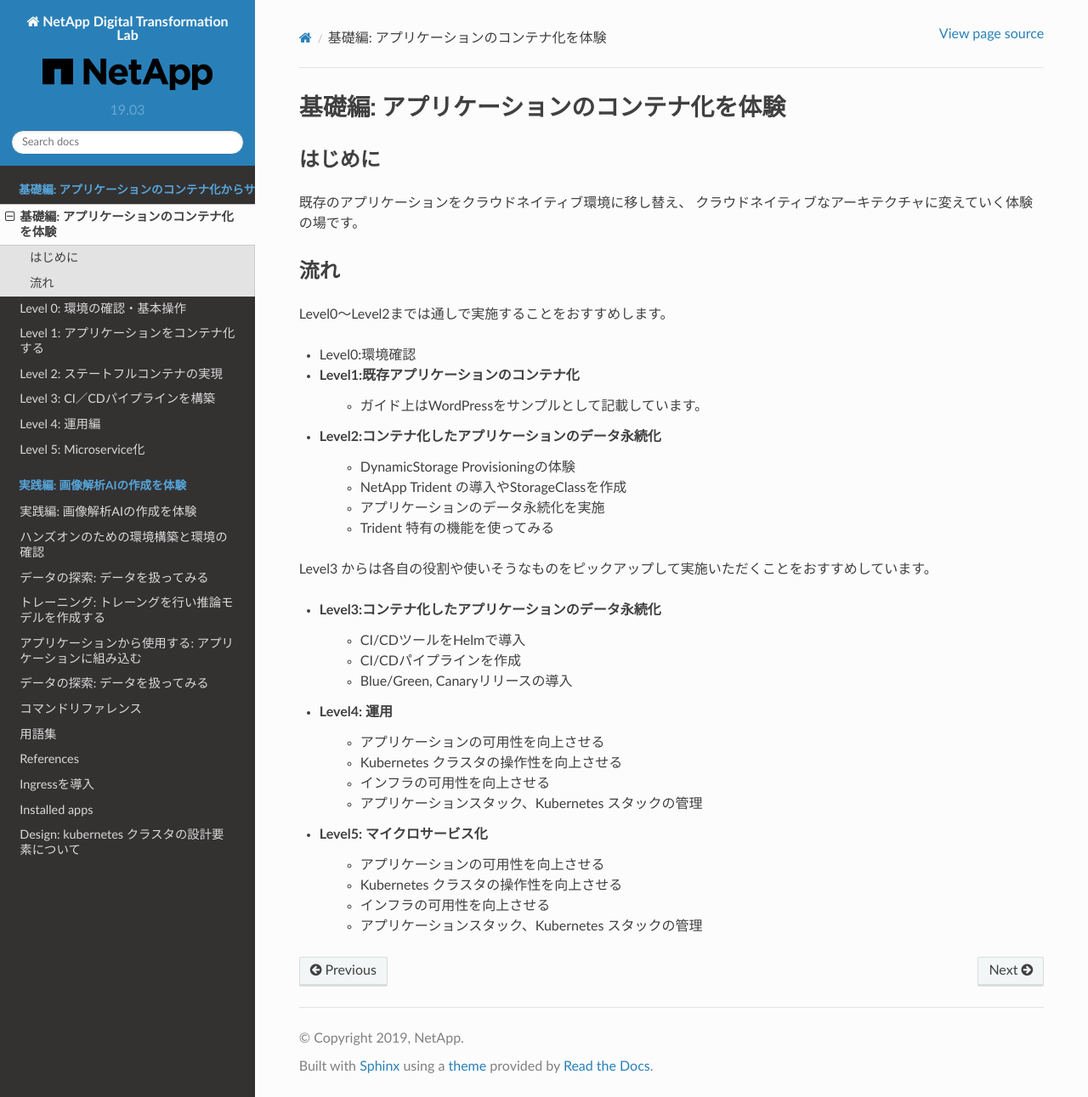
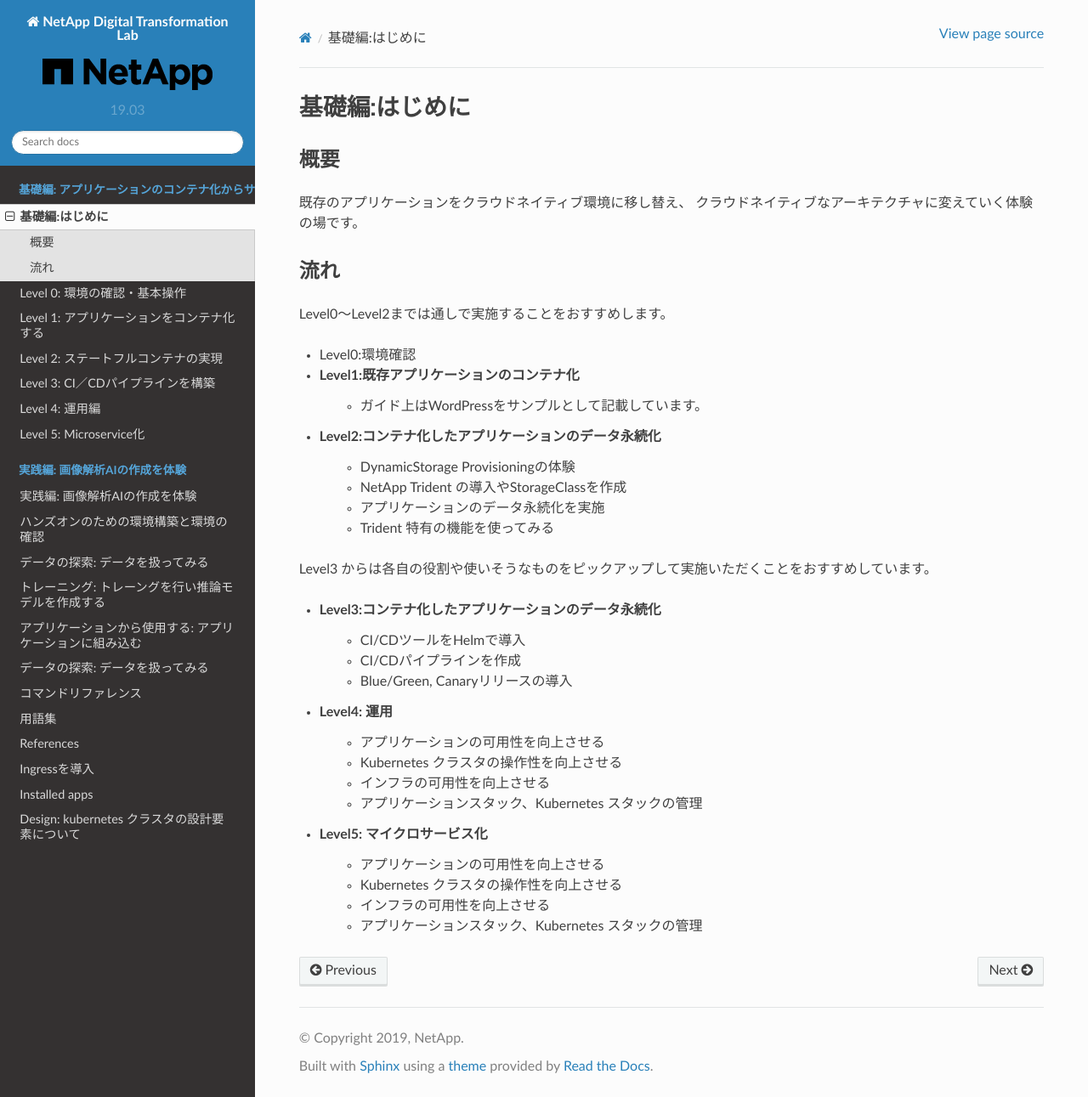
Before and after one commit to NetAppJpTechTeam/NetAppDigitalTransformationLab, a Sphinx documentation site: the page built from docs/source/container/index.rst, in a window 1280 px wide and 1291 px high. Shown: the whole window at 85% size. Built offline with Sphinx 7.4.7 and the Read the Docs theme 2.0.0, drawn with Linux system fonts in a browser that asks for light colours.

Commit message:
Change expression.

```diff
--- a/docs/source/container/index.rst
+++ b/docs/source/container/index.rst
@@ -1,8 +1,8 @@
 =============================================================
-基礎編: アプリケーションのコンテナ化を体験
+基礎編:はじめに
 =============================================================
 
-はじめに
+概要
 =============================================================
 
 既存のアプリケーションをクラウドネイティブ環境に移し替え、
```
